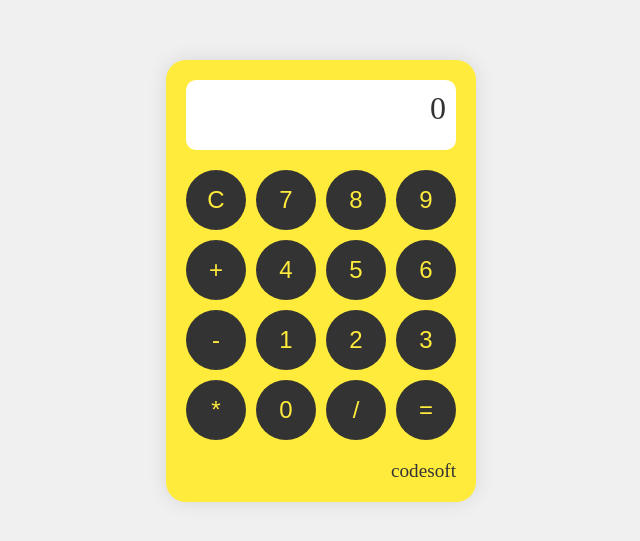
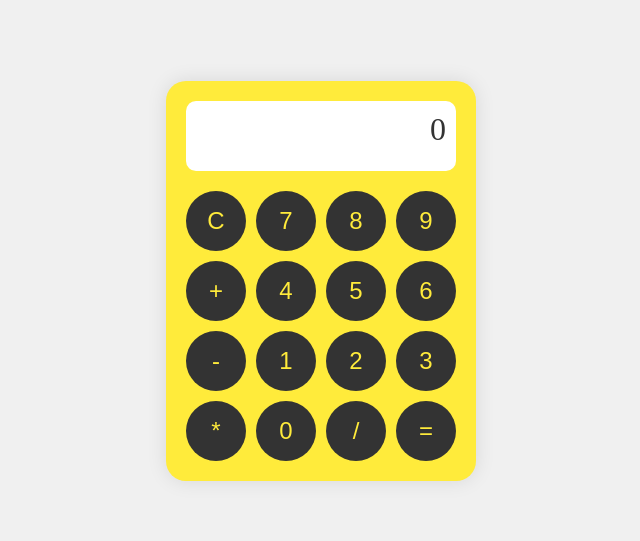
Before and after one commit to Abhinavsathyann/CALCULATOR, a plain HTML site: page index.html in a window 1280 px wide. Shown: the part 119-660 px from the top of the page, without its empty margins (319-959 px from the left). Drawn offline with Linux system fonts and the light colour scheme.

Commit message:
Update index.html

```diff
--- a/index.html
+++ b/index.html
@@ -79,7 +79,7 @@
             <button class="button" onclick="appendNumber(0)">0</button>
             <button class="button" onclick="setOperation('/')">/</button>
             <button class="button" onclick="calculate()">=</button>
-            <div class="brand">codesoft</div>
+
         </div>
     </div>
 
```
